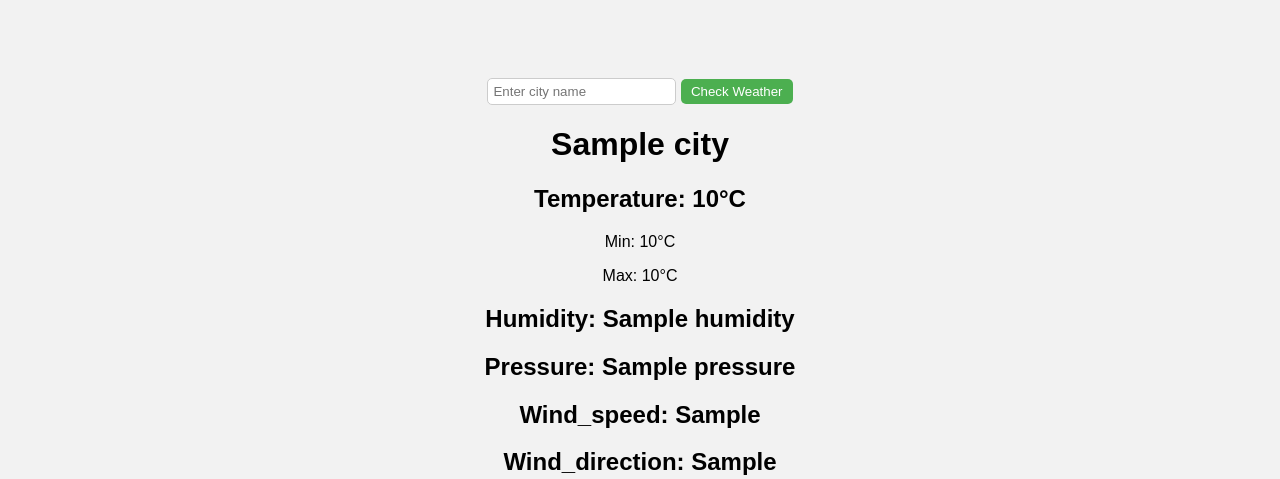
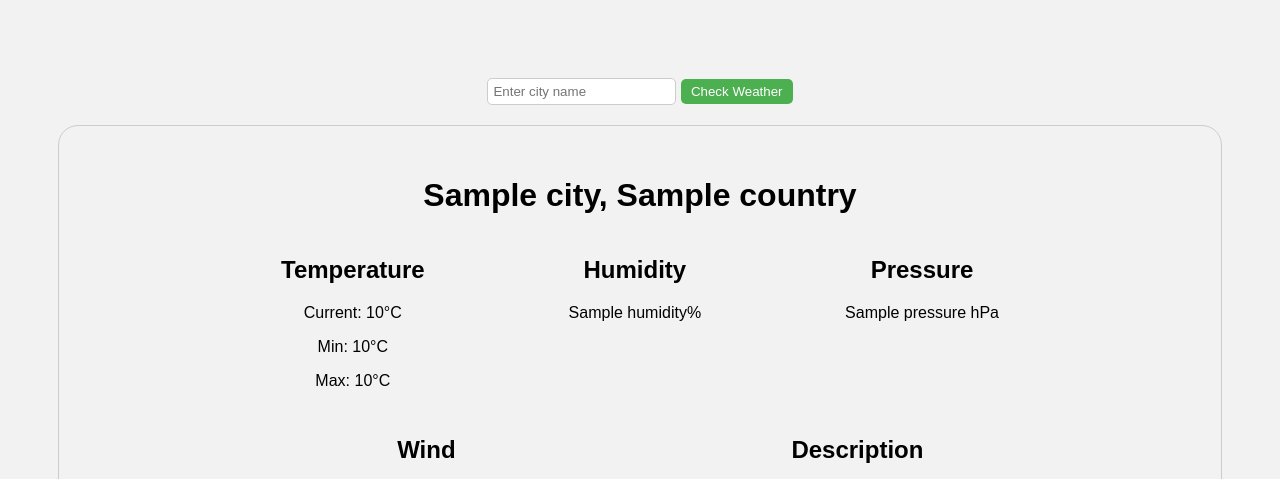
Before and after one commit to Samzcodez/WeatherTracker, a Django app: template weather-tracker/weather_app/templates/weather_app/index.html in a window 1280 px wide. Shown: the top 479 px of the page. Run offline with Django 5.2, Linux system fonts and the light colour scheme; the template is opened without the code that fills it: most values are stand-ins (such as "Sample title", 1, 10 or a date in 2020); parts of the project's set-up code (start-up, migrations or seed data) failed here and were passed over; grey boxes are pictures that could not be loaded.

Commit message:
Weather app | Api - unit as metric, wind direction and output enhancement

```diff
--- a/pyproject.toml
+++ b/pyproject.toml
@@ -13,6 +13,7 @@ mypy = "^1.8.0"
 pydantic = "^2.6.1"
 pydantic-settings = "^2.1.0"
 requests = "^2.31.0"
+pycountry = "^23.12.11"
 
 [tool.poetry.dev-dependencies]
 
--- a/weather-tracker/weather_app/templates/weather_app/city_weather.html
+++ b/weather-tracker/weather_app/templates/weather_app/city_weather.html
@@ -1,12 +1,33 @@
 {% if weather_data %}
-    <h1>{{ weather_data.city }}</h1>
-    <h2>Temperature: {{ weather_data.temperature }}°C </h2>
-    <p> Min: {{ weather_data.temperature_min }}°C</p>
-    <p> Max: {{ weather_data.temperature_max }}°C</p>
-    <h2>Humidity: {{ weather_data.humidity }} </h2>
-    <h2>Pressure: {{ weather_data.pressure }} </h2>
-    <h2>Wind_speed: {{ weather_data.wind_speed }} </h2>
-    <h2>Wind_direction: {{ weather_data.wind_direction }} </h2>
-    <h2>Description: {{ weather_data.description }}</p>
-    <img src="http://openweathermap.org/img/w/{{ weather_data.icon }}.png" alt="{{ weather_data.description }}">
+<div style="border: 1px solid #ccc; padding-top: 30px; padding-right: 150px; padding-bottom: 30px; padding-left: 150px; border-radius: 20px; text-align: center;">
+        <h1>{{ weather_data.city }}, {{weather_data.country}}</h1>
+        <div style="display: flex; justify-content: space-around; margin-top: 10px;">
+            <div>
+                <h2>Temperature</h2>
+                <p>Current: {{ weather_data.temperature }}°C</p>
+                <p>Min: {{ weather_data.temperature_min }}°C</p>
+                <p>Max: {{ weather_data.temperature_max }}°C</p>
+            </div>
+            <div>
+                <h2>Humidity</h2>
+                <p>{{ weather_data.humidity }}%</p>
+            </div>
+            <div>
+                <h2>Pressure</h2>
+                <p>{{ weather_data.pressure }} hPa</p>
+            </div>
+        </div>
+        <div style="display: flex; justify-content: space-around; margin-top: 10px;">
+            <div>
+                <h2>Wind</h2>
+                <p>Speed: {{ weather_data.wind_speed }} m/s</p>
+                <p>Direction: {{ weather_data.wind_direction }}</p>
+            </div>
+            <div>
+                <h2>Description</h2>
+                <p>{{ weather_data.description }}</p>
+                <p><img src="http://openweathermap.org/img/w/{{ weather_data.icon }}.png" alt="{{ weather_data.description }}" style="width: 100px; height: 100px;"></p>
+            </div>
+        </div>
+    </div>
 {% endif %}
--- a/weather-tracker/weather_app/templates/weather_app/index.html
+++ b/weather-tracker/weather_app/templates/weather_app/index.html
@@ -8,13 +8,11 @@
     <link rel="stylesheet" href="{% static 'style.css' %}">
 </head>
 <body>
-
       <form method="post">
         {% csrf_token %}
         <input type="text" name="city" placeholder="Enter city name">
         <button type="submit">Check Weather</button>
       </form>
-
     <div class="comparison-container">
       {% if weather_data %}
         <div class="city-container">
```
Also changed, not shown: weather-tracker/weather_app/views.py (+19 -4 lines), 1 other file. Lines whose indentation alone changed are shown as unchanged.
